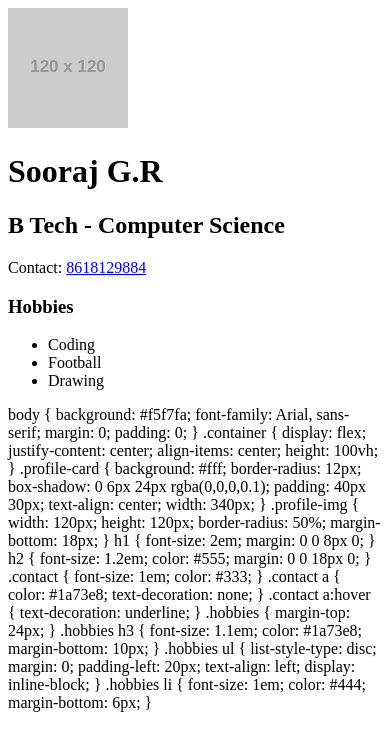
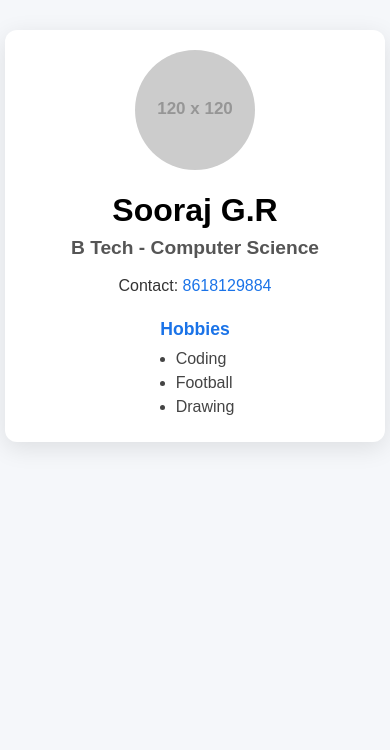
Before and after one commit to soorajgr/testgithub.io, a plain HTML site: page index.html in a window 390 px wide. Drawn offline with Linux system fonts and the light colour scheme; placeholder pictures from the web are drawn by us.

Commit message:
Update index.html

```diff
--- a/index.html
+++ b/index.html
@@ -3,27 +3,8 @@
 <head>
     <meta charset="UTF-8">
     <title>Sooraj G.R - Student Profile</title>
-    <link rel="stylesheet" href="styles.css">
-</head>
-<body>
-    <div class="container">
-        <div class="profile-card">
-            <img src="https://via.placeholder.com/120" alt="Profile Photo" class="profile-img">
-            <h1>Sooraj G.R</h1>
-            <h2>B Tech - Computer Science</h2>
-            <p class="contact">Contact: <a href="tel:8618129884">8618129884</a></p>
-            <div class="hobbies">
-                <h3>Hobbies</h3>
-                <ul>
-                    <li>Coding</li>
-                    <li>Football</li>
-                    <li>Drawing</li>
-                </ul>
-            </div>
-        </div>
-    </div>
-</body>
-</html>
+    <meta name="viewport" content="width=device-width, initial-scale=1">
+    <style>
         body {
             background: #f5f7fa;
             font-family: Arial, sans-serif;
@@ -90,3 +71,34 @@ h2 {
             color: #444;
             margin-bottom: 6px;
         }
+        @media (max-width: 500px) {
+            .container {
+                height: auto;
+                padding: 30px 5px;
+            }
+            .profile-card {
+                width: 95vw;
+                padding: 20px 5px;
+            }
+        }
+    </style>
+</head>
+<body>
+    <div class="container">
+        <div class="profile-card">
+            <img src="https://via.placeholder.com/120" alt="Profile Photo" class="profile-img">
+            <h1>Sooraj G.R</h1>
+            <h2>B Tech - Computer Science</h2>
+            <p class="contact">Contact: <a href="tel:8618129884">8618129884</a></p>
+            <div class="hobbies">
+                <h3>Hobbies</h3>
+                <ul>
+                    <li>Coding</li>
+                    <li>Football</li>
+                    <li>Drawing</li>
+                </ul>
+            </div>
+        </div>
+    </div>
+</body>
+</html>
```
Lines whose indentation alone changed are shown as unchanged.
